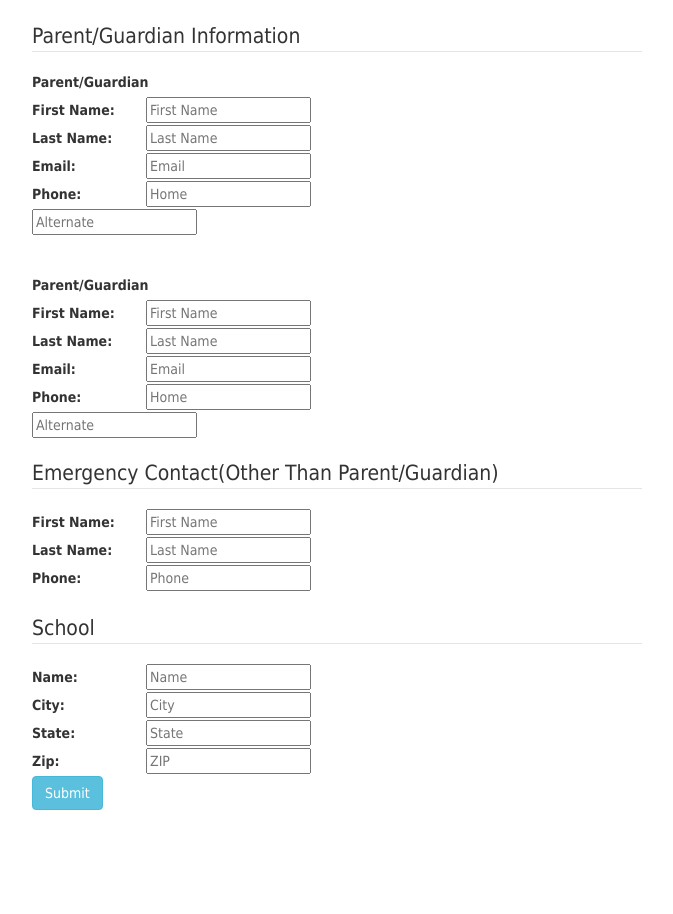
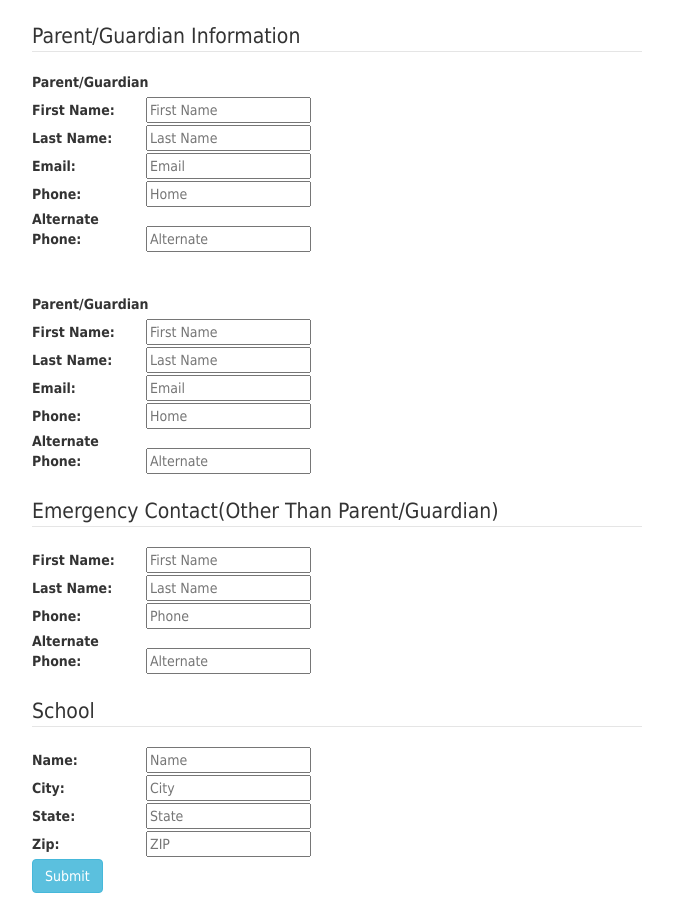
Before and after one commit to samaxcy/DCSP_Project, a PHP site: page /application.php in a window 1280 px wide. Shown: the part 1189-2103 px from the top of the page, without its empty margins (303-976 px from the left). Before the commit the page ends 1999 px from the top, so only its background shows below. Run offline with PHP 8.4, Linux system fonts and the light colour scheme.

Commit message:
Updated HTML in application.php

```diff
--- a/DCSP_Project/application.php
+++ b/DCSP_Project/application.php
@@ -134,6 +134,7 @@
             <input type="text" id="parent1Email" placeholder="Email"/><br>
             <label for="parent1Phone">Phone:</label>
             <input type="text" id="parent1Phone" placeholder="Home"/><br>
+            <label for='altParentPhone'>Alternate Phone:</label>
             <input type="text" id="parent1AltPhone" placeholder="Alternate"/><br>
 
             <br>
@@ -148,6 +149,7 @@
             <input type="text" id="parent1Email" placeholder="Email"/><br>
             <label for="parent1Phone">Phone:</label>
             <input type="text" id="parent1Phone" placeholder="Home"/><br>
+            <label for='altParentPhone'>Alternate Phone:</label>
             <input type="text" id="parent1AltPhone" placeholder="Alternate"/><br>
           </div>
           </fieldset>
@@ -163,6 +165,8 @@
              <input type="text" id="emergencylastName" placeholder="Last Name"/><br>
              <label for="emergencyPhone">Phone:</label>
              <input type="text" id="emergencyPhone" placeholder="Phone"/><br>
+             <label for='altemerPhone'>Alternate Phone:</label>
+             <input type='text' id="altemerPhone" placeholder="Alternate"/><br>
 
             </fieldset>
           </div>
```
